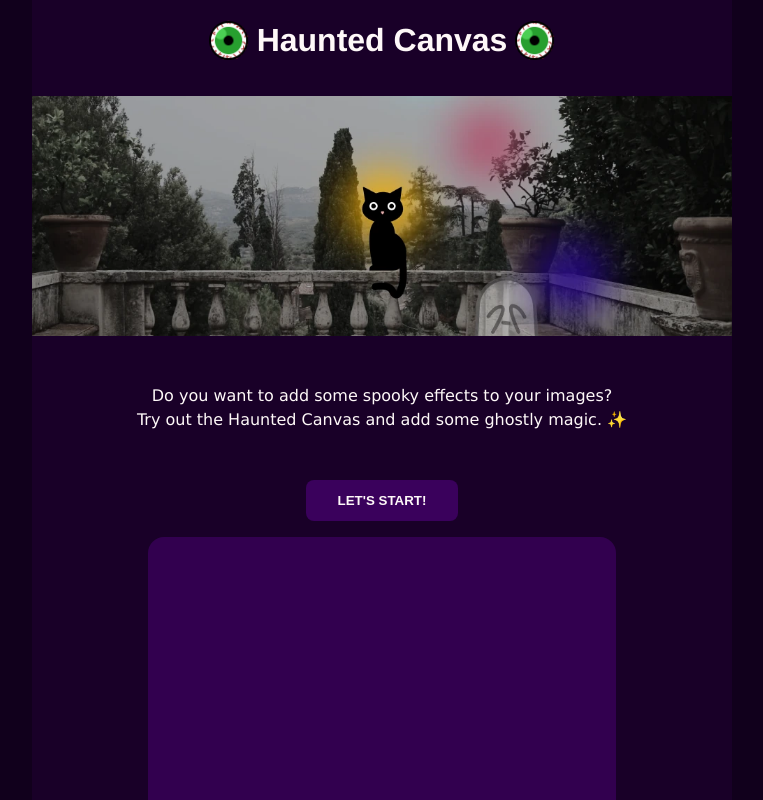
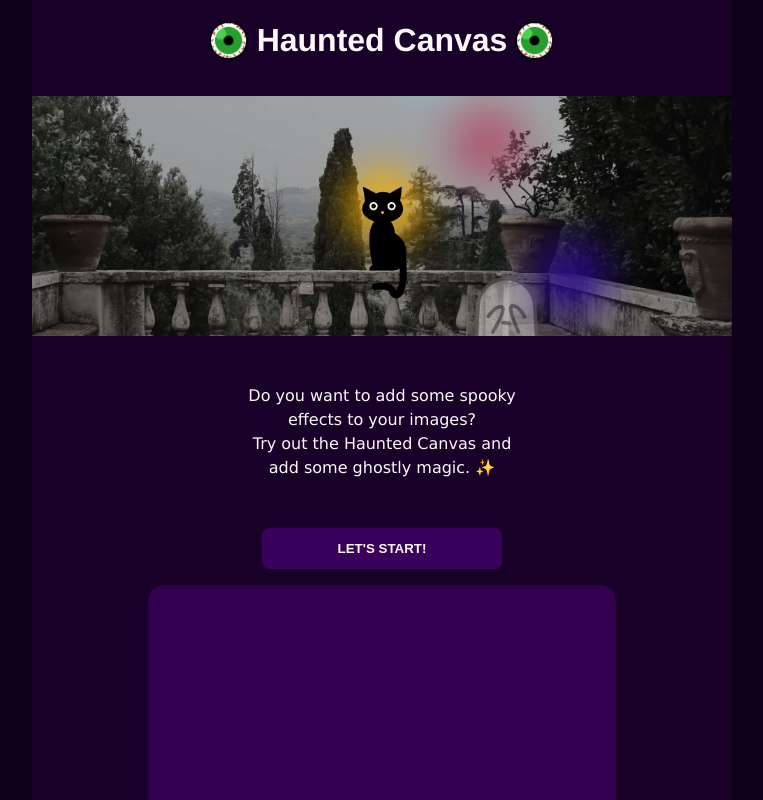
Before and after one commit to mbosselmann/haunted-canvas, an Angular app: page / in a window 1280 px wide. Shown: the top 800 px of the page, without its empty margins (258-1021 px from the left). Built offline with nearby package versions, Linux system fonts and the light colour scheme.

Commit message:
update button width

```diff
--- a/src/app/hero/hero.component.css
+++ b/src/app/hero/hero.component.css
@@ -1,5 +1,7 @@
 .hero {
   width: 100%;
+  display: grid;
+  gap: 3rem;
 }
 
 .hero-image {
@@ -11,13 +13,16 @@
 }
 
 .hero-text {
-  padding: 3rem;
+  justify-self: center;
+  max-width: 18rem;
   text-align: center;
 }
 
 .hero-button {
-  display: block;
-  margin: 0 auto;
+  justify-self: center;
+  min-width: 10rem;
+  width: 50%;
+  max-width: 15rem;
   padding: 0.8rem 2rem;
   background: #3a015c;
   color: #fef8f8;
```
